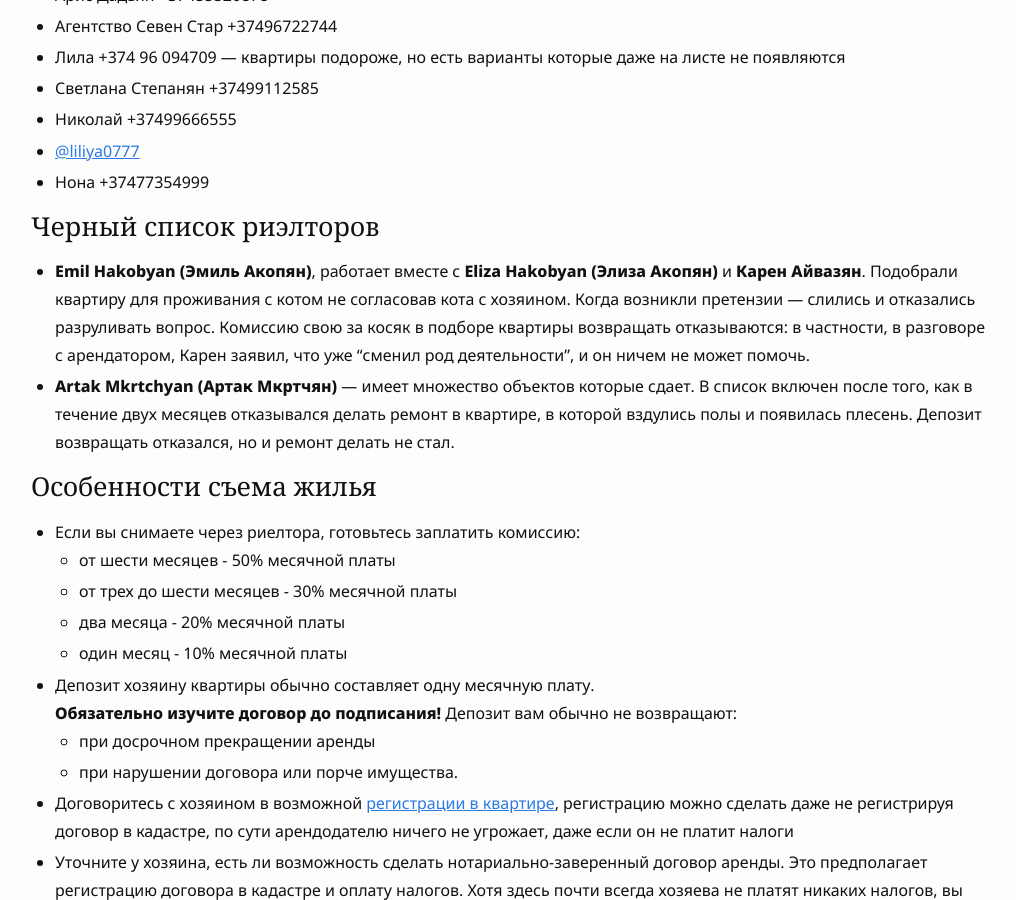
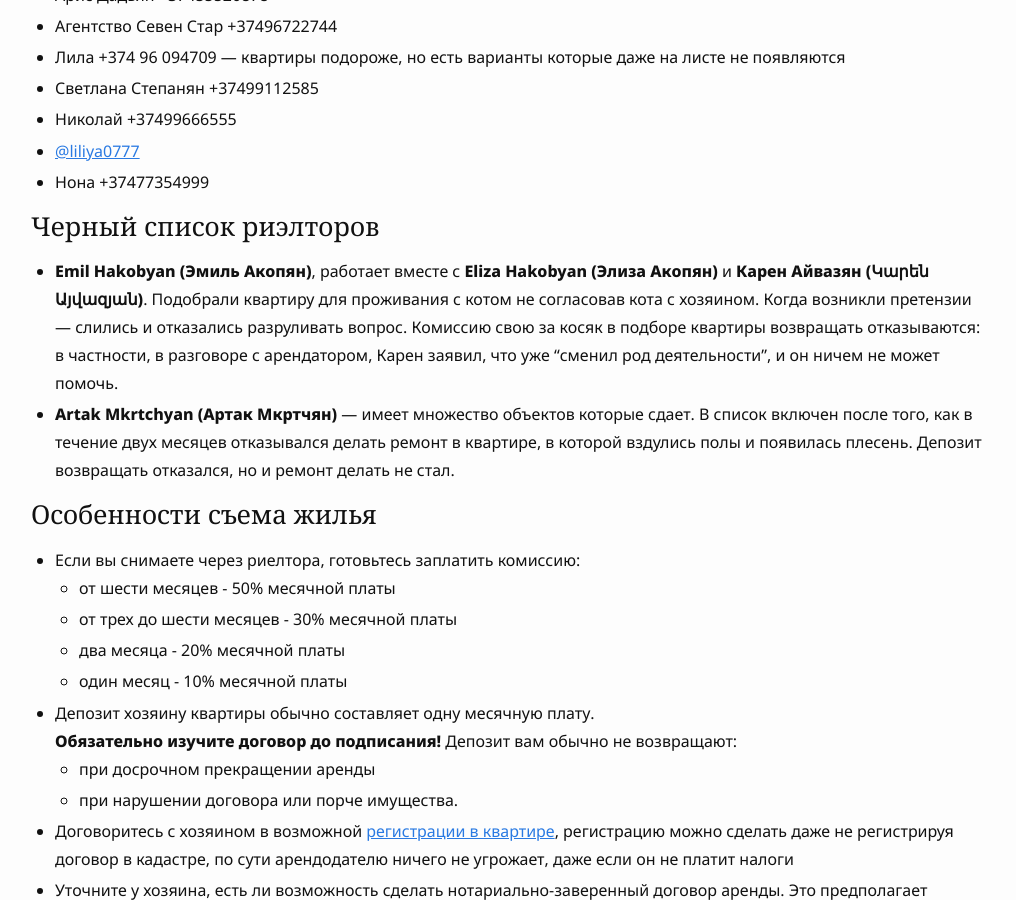
Before and after one commit to haywiki/haywiki.github.io, a Jekyll site: the page built from life/rent-house.md, in a window 1280 px wide and 900 px high, scrolled down 2312 px. Shown: the whole window, without its empty margins (129-1145 px from the left). Built offline with Jekyll 4.4.1, drawn with Linux system fonts in a browser that asks for light colours; nearby versions of some CDN libraries; a script that is not in the unit is left out.

Commit message:
update name spelling

```diff
--- a/life/rent-house.md
+++ b/life/rent-house.md
@@ -84,7 +84,7 @@ layout: page
 
 ### Черный список риэлторов
 
-- **Emil Hakobyan (Эмиль Акопян)**, работает вместе с **Eliza Hakobyan (Элиза Акопян)** и **Карен Айвазян**. Подобрали квартиру для проживания
+- **Emil Hakobyan (Эмиль Акопян)**, работает вместе с **Eliza Hakobyan (Элиза Акопян)** и **Карен Айвазян (Կարեն Այվազյան)**. Подобрали квартиру для проживания
   с котом не согласовав кота с хозяином. Когда возникли претензии — слились и отказались разруливать вопрос. Комиссию свою за косяк
   в подборе квартиры возвращать отказываются: в частности, в разговоре с арендатором, Карен заявил, что уже "сменил род деятельности", и он ничем не может помочь.
 - **Artak Mkrtchyan (Артак Мкртчян)** — имеет множество объектов которые сдает. В список включен после того, как в течение двух месяцев отказывался делать ремонт в квартире, в которой вздулись
```
